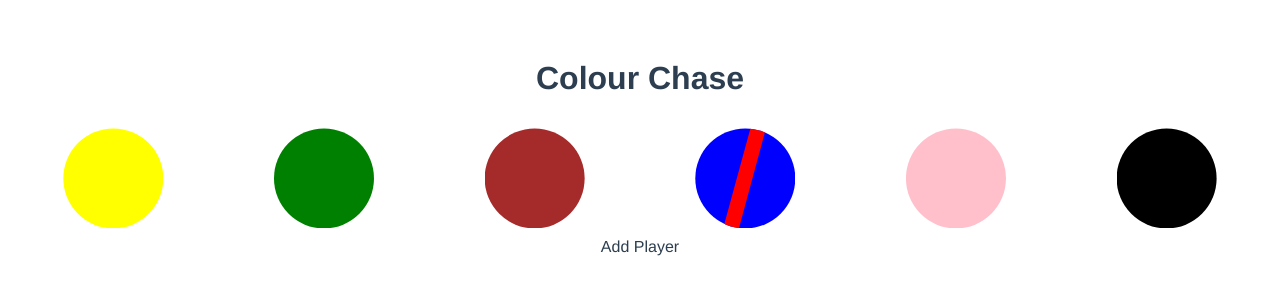
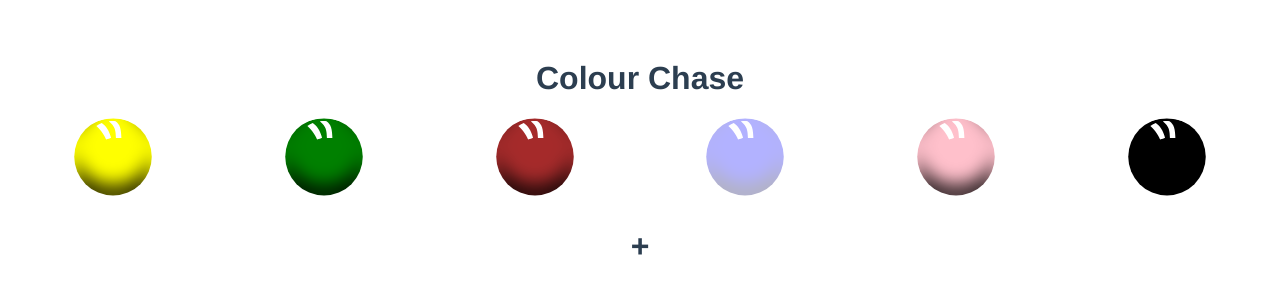
Before and after one commit to bramoo/colour-chase, a Vue app: page / in a window 1280 px wide. Shown: the top 300 px of the page. Built offline with nearby package versions, Linux system fonts and the light colour scheme.

Commit message:
Improve ui

```diff
--- a/src/components/ColourChase.vue
+++ b/src/components/ColourChase.vue
@@ -3,20 +3,49 @@
       <h1>Colour Chase</h1>
       <div class="colours">
           <div v-for="colour in colours" v-bind:key="colour.name">
-              <div class="colour" v-bind:class="[colour.name, { dead: colour.dead }]"
-              v-on:click="toggleColour(colour)">
-              </div>
+              <svg
+                class="colour"
+                v-on:click="toggleColour(colour)"
+                v-bind:class="[colour.name, { dead: colour.dead }]"
+                width="36mm"
+                height="46.44mm"
+                version="1.1"
+                viewBox="0 0 36 46.44"
+                xmlns="http://www.w3.org/2000/svg">
+                <defs>
+                <filter id="a" x="0" y="0" width="1" height="1.29" color-interpolation-filters="sRGB">
+                <feFlood flood-color="rgb(0,0,0)" flood-opacity=".77" result="flood"/>
+                <feComposite in="flood" in2="SourceGraphic" operator="out" result="composite1"/>
+                <feGaussianBlur in="composite1" result="blur" stdDeviation="4.0700000000000003"/>
+                <feOffset dx="0" dy="-5" result="offset"/>
+                <feComposite in="offset" in2="SourceGraphic" operator="atop" result="composite2"/>
+                </filter>
+                </defs>
+                <g transform="translate(0 -250.6)">
+                <circle cx="18" cy="268.6" r="18" filter="url(#a)"/>
+                <path d="m19.36 259.9c-0.0945-3.331-0.2835-5.363-3.307-7.772 1.195-0.1762 2.188-0.15 3.134-0.0765 2.061 1.276 2.669 3.976 2.701 7.872z" fill="#fff"/>
+                <path d="m14.78 260.6c-0.8504-2.551-3.331-5.386-4.512-6.307 0.8789-0.6147 1.703-1.009 2.52-1.376 1.99 1.488 3.354 3.22 4.308 6.904-0.6116 0.3056-1.269 0.5981-2.315 0.7796z" fill="#fff"/>
+                </g>
+              </svg>
           </div>
       </div>
 
       <div class="players">
-          <p v-on:click="players.push({id: players.length, name: ''})">Add Player</p>
+          <p class="add" v-on:click="addPlayer()">+</p>
           <div v-for="player in players" v-bind:key="player.id">
-            <p v-on:click="players.splice(players.indexOf(player), 1)">Remove</p>
+            <p
+              class="remove"
+              v-on:click="players.splice(players.indexOf(player), 1)">×</p>
+
             <input v-model="player.name" />
 
-            <div v-if="player.colour" class="pcolour" v-bind:class="[player.colour.name]"></div>
-            <p v-else v-on:click="getColour(player)">Get</p>
+            <div
+              v-if="player.colour"
+              class="pcolour"
+              v-bind:class="[player.colour.name, { 'hide-colour': !player.visible }]"
+              v-on:click="toggleVisible(player)"></div>
+
+            <p class="get" v-else v-on:click="getColour(player)">?</p>
 
           </div>
       </div>
@@ -45,6 +74,14 @@ export default {
   },
 
   methods: {
+    addPlayer () {
+      var id = Math.max.apply(Math, this.players.map(player => player.id)) + 1
+
+      if (id < 0) id = 1
+
+      this.players.push({ id: id, name: 'player' + id })
+    },
+
     toggleColour (colour) {
       colour.dead = !colour.dead
 
@@ -57,12 +94,19 @@ export default {
 
     getColour (player) {
       var undead = this.colours.filter(colour => !colour.dead)
-      var unclaimed = undead.filter(colour => !this.players.some(player => player.colour === colour))
+      var unclaimed = undead.filter(
+        colour => !this.players.some(player => player.colour === colour)
+      )
 
       if (unclaimed.length > 0) {
         var colour = unclaimed[Math.floor(Math.random() * unclaimed.length)]
         Vue.set(player, 'colour', colour)
+        Vue.set(player, 'visible', true)
       }
+    },
+
+    toggleVisible (player) {
+      Vue.set(player, 'visible', !player.visible)
     }
   }
 }
@@ -80,23 +124,6 @@ p {
   justify-content: space-around;
 }
 
-.colour {
-  width: 100px;
-  height: 100px;
-  line-height: 100px;
-  margin: 10px;
-  clip-path: circle();
-  vertical-align: middle;
-}
-
-.colour.dead::after {
-    content: "/";
-    display: block;
-    font-size: 200px;
-    text-align: center;
-    color: red;
-}
-
 .pcolour {
   display: inline-block;
   width: 20px;
@@ -105,25 +132,76 @@ p {
 
 .yellow {
   background-color: yellow;
+  fill: yellow;
 }
 
 .green {
+  fill: green;
   background-color: green;
 }
 
 .brown {
+  fill: brown;
   background-color: brown;
 }
 
 .blue {
+  fill: blue;
   background-color: blue;
 }
 
 .pink {
+  fill: pink;
   background-color: pink;
 }
 
 .black {
+  fill: black;
   background-color: black;
 }
+
+.hide-colour {
+    background-color: grey;
+}
+
+.colour {
+  width: 100px;
+  height: 100px;
+  background-color: transparent;
+  line-height: 100px;
+  clip-path: circle();
+  vertical-align: middle;
+}
+
+.dead {
+  opacity: 0.3;
+}
+
+.add, .remove, .get {
+    display: inline-block;
+    height: 40px;
+    padding: 5px;
+    margin: 5px;
+    font-size: 2rem;
+    font-weight: bolder;
+    vertical-align: middle;
+}
+
+input {
+    height: 40px;
+    font-size: 1.5rem;
+    border: none;
+    padding: 5px 10px;
+    margin: 5px;
+    line-height: 20px;
+    width: 150px;
+}
+
+input:focus {
+    outline: none;
+    border-top: none;
+    border-left: none;
+    border-right: none;
+    border-bottom: 3px solid blue;
+}
 </style>
```
Also changed, not shown: src/assets/ball.svg (added), src/assets/ballo.svg (added). Lines whose indentation alone changed are shown as unchanged.
